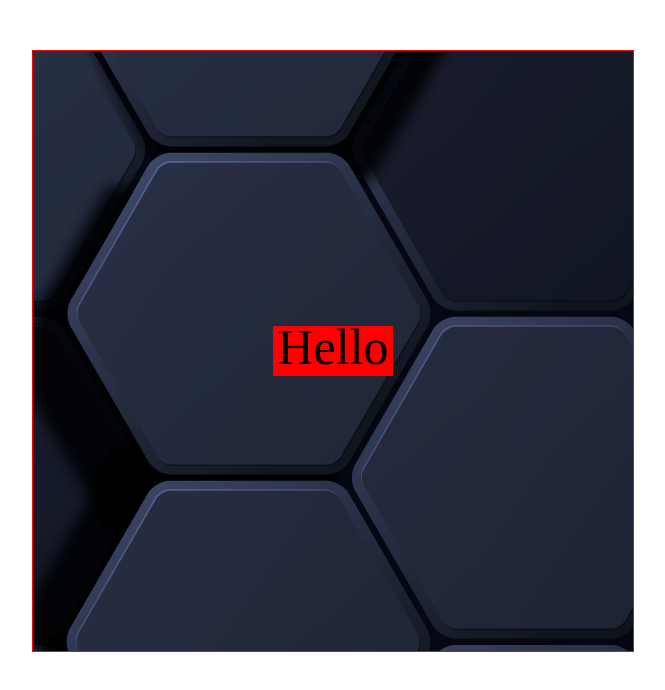
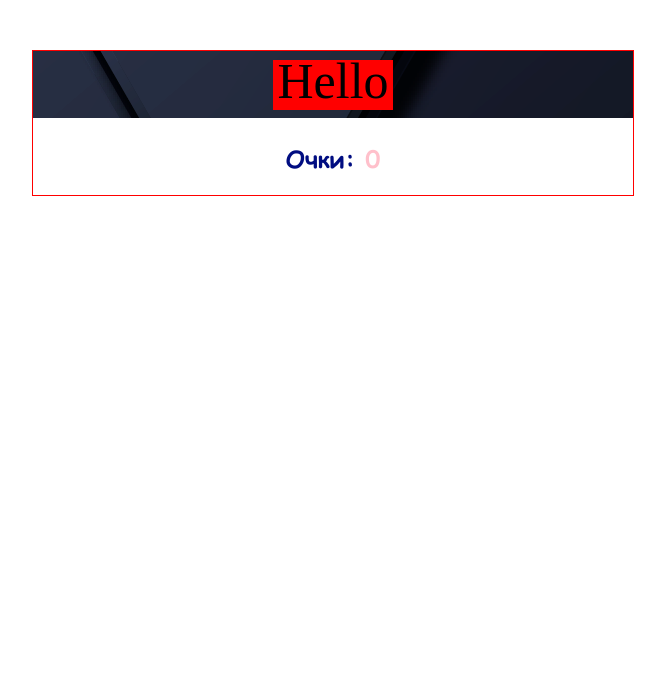
Before and after one commit to mettroid/snake, a website built with webpack: page src/index.html in a window 1280 px wide. Shown: the whole page, without its empty margins (307-972 px from the left). Built offline with nearby package versions, Linux system fonts and the light colour scheme.

Commit message:
feat(style): добавить поле для очков и добавить стили ему

```diff
--- a/src/index.html
+++ b/src/index.html
@@ -7,8 +7,10 @@
     <title>snake</title>
 </head>
 <body class="body">
-       <div class="body__wrapField wrapField body__wrapField_size_m">
-
+       <div class="wrapField body__wrapField body__wrapField_size_m">
+            <h2 class="wrapField__score">Очки:
+                <span class="wrapField__result" id="result">0</span>
+            </h2>
        </div>
 </body>
 </html>
--- a/src/index.scss
+++ b/src/index.scss
@@ -2,4 +2,6 @@
 
 @import 'style/common.blocks/body/body.scss';
 @import 'style/common.blocks/body/__wrapField/body__wrapField.scss';
-@import 'style/common.blocks/wrapField/wrapField.scss'
+@import 'style/common.blocks/wrapField/wrapField.scss';
+@import 'style/common.blocks/wrapField/__score/wrapField__score.scss';
+@import 'style/common.blocks/wrapField/__result/wrapField__result.scss';
--- /dev/null
+++ b/src/style/common.blocks/wrapField/__result/wrapField__result.scss
@@ -0,0 +1,3 @@
+.wrapField__result {
+    color: pink;
+}
--- /dev/null
+++ b/src/style/common.blocks/wrapField/__score/wrapField__score.scss
@@ -0,0 +1,5 @@
+.wrapField__score {
+    color: rgb(0, 13, 129);
+    font-family: comic;
+    text-align: center;
+}
--- a/src/style/common.blocks/wrapField/wrapField.scss
+++ b/src/style/common.blocks/wrapField/wrapField.scss
@@ -1,5 +1,4 @@
 .wrapField {
     border: 1px solid red;
     width: 600px;
-    height: 600px;
 }
```
